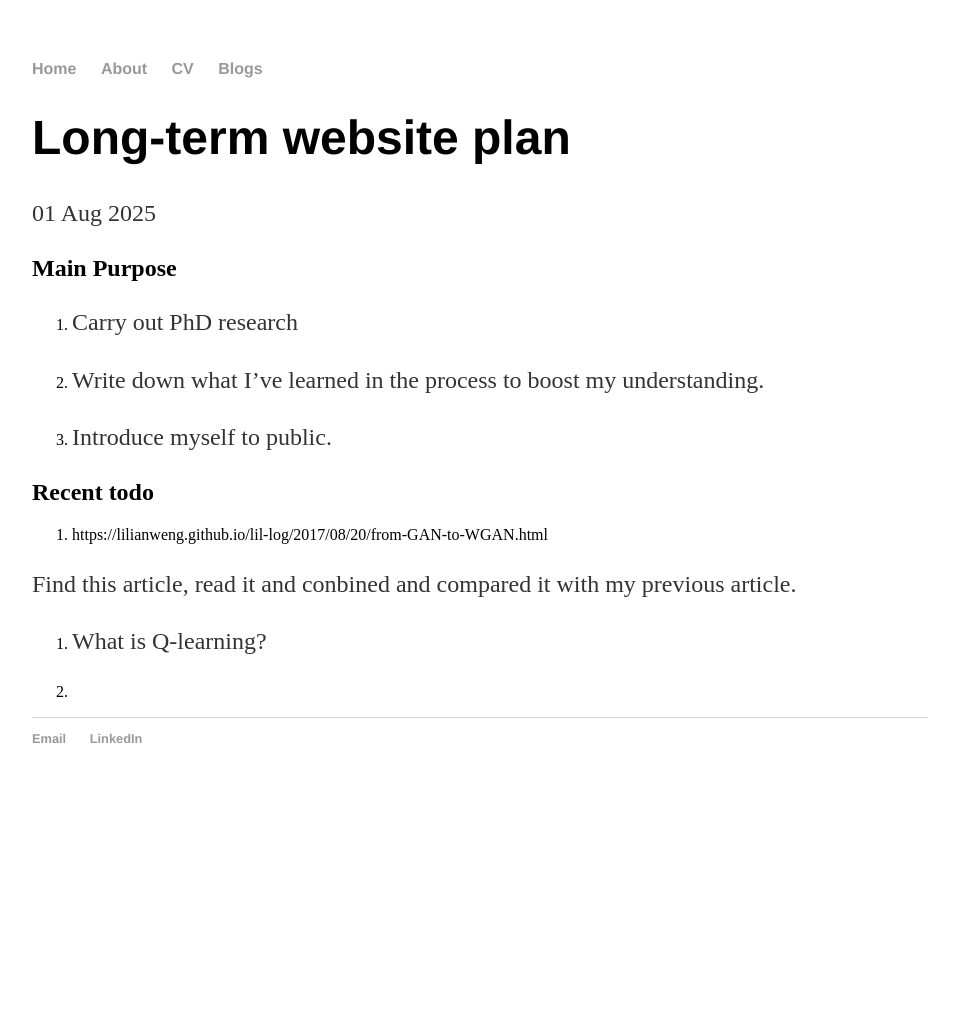
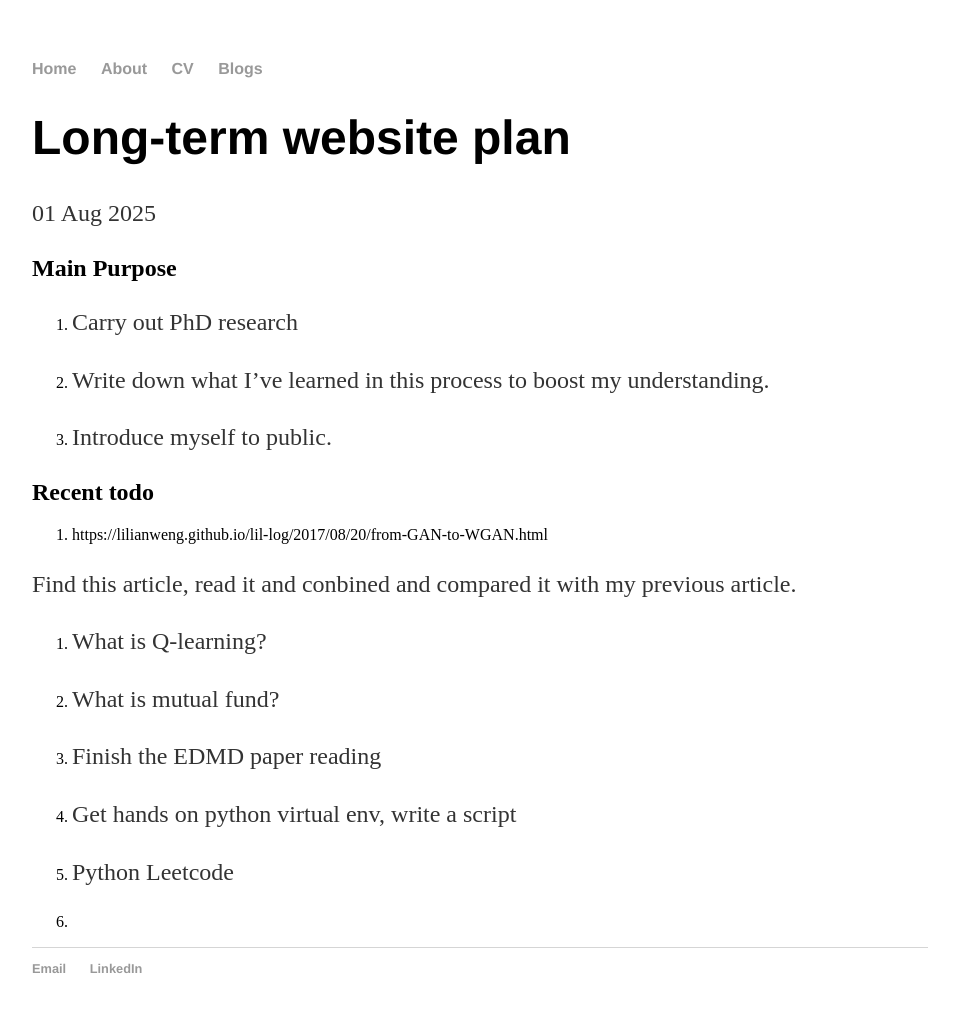
Before and after one commit to radarFudan/radarFudan.github.io, a Jekyll site: the page built from _posts/2025-08-01-Purpose-for-my-website.md, in a window 1280 px wide. Shown: the whole page, without its empty margins (160-1119 px from the left). Built offline with Jekyll 4.4.1, drawn with Linux system fonts in a browser that asks for light colours; before the commit the page ends 900 px from its top, so only the background shows below that.

```diff
--- a/_posts/2025-08-01-Purpose-for-my-website.md
+++ b/_posts/2025-08-01-Purpose-for-my-website.md
@@ -8,7 +8,7 @@ date: 2025-08-01
 
 1. Carry out PhD research
 
-2. Write down what I've learned in the process to boost my understanding.
+2. Write down what I've learned in this process to boost my understanding.
 
 3. Introduce myself to public.
 
@@ -20,4 +20,12 @@ Find this article, read it and conbined and compared it with my previous article
 
 2. What is Q-learning?
 
-3.
+3. What is mutual fund?
+
+4. Finish the EDMD paper reading
+
+5. Get hands on python virtual env, write a script
+
+6. Python Leetcode
+
+7.
```
Also changed, not shown: _posts/2021-03-17-paper-reading-GAN.md (+2 -0 lines), _posts/2021-04-22-paper-reading-Merton's-problem.md (added, +23 -0 lines), _posts/2021-03-24-paper-reading-Computing-the-sample-variance.md (renamed from _posts/2021-03-24-paper-reading-Algorithms-for-computing-the-sample-variance.md).
